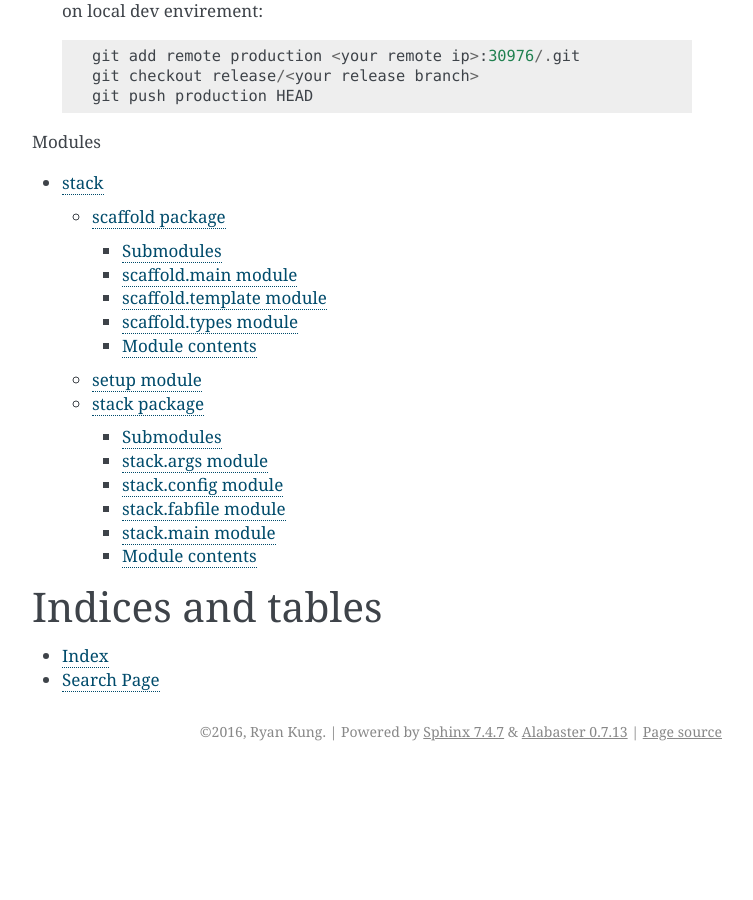
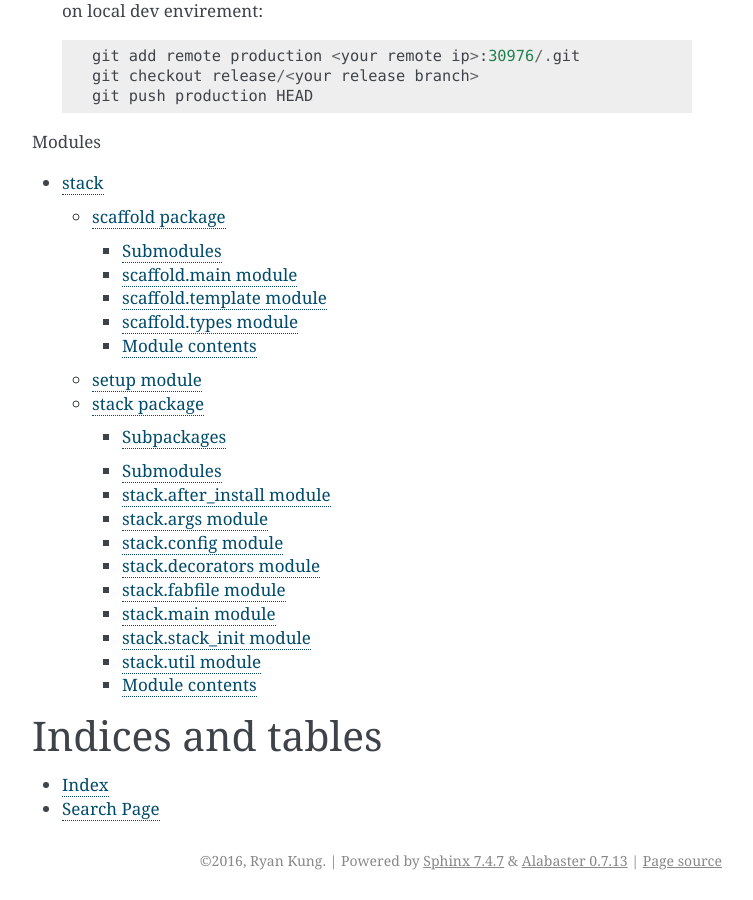
Before and after one commit to RyanKung/stack-doc, a Sphinx documentation site: the page built from source/index.rst, in a window 1280 px wide and 900 px high, scrolled down 1602 px. Shown: the whole window, without its empty margins (388-1141 px from the left). Built offline with Sphinx 7.4.7, drawn with Linux system fonts in a browser that asks for light colours; pages that are not in the unit, such as notebooks, are missing from menus; before the commit the page ends 2373 px from its top, so only the background shows below that.

Commit message:
update doc

```diff
--- a/source/conf.py
+++ b/source/conf.py
@@ -32,15 +32,15 @@ import os
 # Add any Sphinx extension module names here, as strings. They can be
 # extensions coming with Sphinx (named 'sphinx.ext.*') or your custom
 # ones.
-extensions = []
+extensions = ['sphinx.ext.todo', 'sphinx.ext.viewcode', 'sphinx.ext.autodoc']
 
 # Add any paths that contain templates here, relative to this directory.
 templates_path = ['stacktemplates']
 
 # The suffix(es) of source filenames.
 # You can specify multiple suffix as a list of string:
-# source_suffix = ['.rst', '.md']
-source_suffix = '.rst'
+source_suffix = ['.rst', '.md']
+# source_suffix = '.rst'
 
 # The encoding of source files.
 #source_encoding = 'utf-8-sig'
--- a/source/modules.rst
+++ b/source/modules.rst
@@ -2,8 +2,10 @@ stack
 =====
 
 .. toctree::
-   :maxdepth: 6
+   :maxdepth: 10
 
    scaffold
    setup
    stack
+   stack_init
+   test
--- a/source/scaffold.rst
+++ b/source/scaffold.rst
@@ -9,7 +9,6 @@ scaffold.main module
 
 .. automodule:: scaffold.main
     :members:
-    :param:
     :undoc-members:
     :show-inheritance:
 
@@ -17,7 +16,6 @@ scaffold.template module
 ------------------------
 
 .. automodule:: scaffold.template
-    :param:
     :members:
     :undoc-members:
     :show-inheritance:
@@ -26,7 +24,6 @@ scaffold.types module
 ---------------------
 
 .. automodule:: scaffold.types
-    :param:
     :members:
     :undoc-members:
     :show-inheritance:
@@ -36,7 +33,6 @@ Module contents
 ---------------
 
 .. automodule:: scaffold
-    :param:
     :members:
     :undoc-members:
     :show-inheritance:
--- a/source/stack.rst
+++ b/source/stack.rst
@@ -1,8 +1,23 @@
 stack package
 =============
 
+Subpackages
+-----------
+
+.. toctree::
+
+    stack.require
+
 Submodules
 ----------
+
+stack.after_install module
+--------------------------
+
+.. automodule:: stack.after_install
+    :members:
+    :undoc-members:
+    :show-inheritance:
 
 stack.args module
 -----------------
@@ -16,6 +31,14 @@ stack.config module
 -------------------
 
 .. automodule:: stack.config
+    :members:
+    :undoc-members:
+    :show-inheritance:
+
+stack.decorators module
+-----------------------
+
+.. automodule:: stack.decorators
     :members:
     :undoc-members:
     :show-inheritance:
@@ -36,6 +59,22 @@ stack.main module
     :undoc-members:
     :show-inheritance:
 
+stack.stack_init module
+-----------------------
+
+.. automodule:: stack.stack_init
+    :members:
+    :undoc-members:
+    :show-inheritance:
+
+stack.util module
+-----------------
+
+.. automodule:: stack.util
+    :members:
+    :undoc-members:
+    :show-inheritance:
+
 
 Module contents
 ---------------
```
Also changed, not shown: 7 other files.
